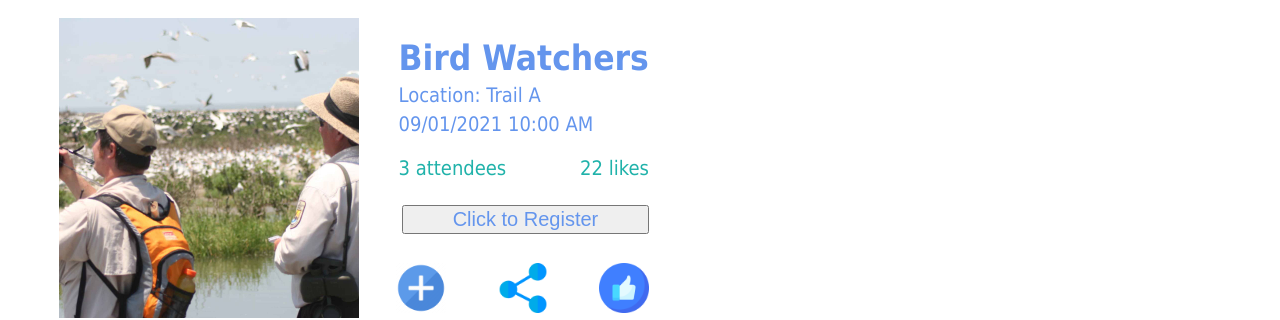
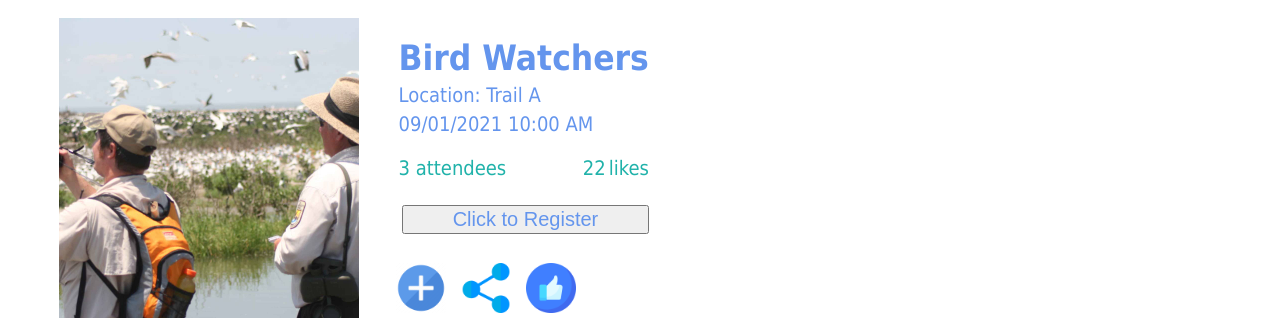
Before and after one commit to i-am-xu-wang/great-falls-networking, a plain HTML site: page home_with_login.html in a window 1280 px wide. Shown: the part 480-800 px from the top of the page. Drawn offline with Linux system fonts and the light colour scheme.

Commit message:
implement like button in js

```diff
--- a/css/app.css
+++ b/css/app.css
@@ -42,3 +42,13 @@
     font-size: 20px;
     color: cornflowerblue;
 }
+.likeLine{
+    display: flex;
+    flex-direction: row;
+    justify-content: flex-start;
+    margin-left: 13%;
+    color: lightseagreen;
+}
+.likeNumber{
+    margin-right: 3px;
+}
--- a/css/home_with_login.css
+++ b/css/home_with_login.css
@@ -65,7 +65,7 @@ h1 {
     margin-left: 13%;
 }
 
-.eventButton a img {
+.eventButton img {
     width: 50px;
     height: 50px;
 }
@@ -124,11 +124,6 @@ h4 {
 }
 
 @media all and (min-width: 768px) {
-    section {
-        display: flex;
-        flex-direction: column;
-    }
-
     h1 {
         margin-left: 5%;
         font-size: 40px;
@@ -140,7 +135,6 @@ h4 {
         margin-left: 3%;
         flex-direction: column;
         justify-content: flex-start;
-        width: 90%;
     }
 
     #eventImage a img {
@@ -150,17 +144,10 @@ h4 {
 
     #selectedEventForUsers {
         display: flex;
-        width: 85%;
         flex-direction: row;
         border-bottom-style: groove;
         border-color: whitesmoke;
         border-width: 2px;
-    }
-
-    #eventInfoAndButton {
-        display: flex;
-        flex-direction: column;
-        margin-bottom: 1%;
     }
 
     .eventInfo li {
@@ -185,13 +172,14 @@ h4 {
     .eventButton {
         display: flex;
         margin-top: 10%;
-        justify-content: space-between;
+        justify-content: flex-start;
         margin-left: 13%;
     }
 
-    .eventButton a img {
+    .eventButton img {
         width: 50px;
         height: 50px;
+        margin-right: 15px;
     }
 
     h3 {
--- a/home_with_login.html
+++ b/home_with_login.html
@@ -29,7 +29,7 @@
             <a href="home_with_login.html">
                 GreatFalls Networking
             </a>
-            <form action="search_result.html" method = "get" class="searchForm">
+            <form action="search_result.html" method="get" class="searchForm">
                 <input id="searchBar" name="search-topics" placeholder=" Any topic interested?"
                        type="text">
 
@@ -83,23 +83,20 @@
                         <li class="eventLocation">Location: Trail A</li>
                         <li class="eventTime">09/01/2021 10:00 AM</li>
                         <li class="attendees">3 attendees
-                            <div>22 likes</div>
+                            <div class="likeLine">
+                                <div class="likeNumber">22</div>
+                                likes
+                            </div>
                         <li>
                     </ul>
                     <button>Click to Register</button>
                     <div class="eventButton">
-                        <a href="#">
-                            <img alt="add icon"
-                                 src="img/events/add-event-button.png">
-                        </a>
-                        <a href="#">
-                            <img alt="share-icon"
-                                 src="img/site/share-icon.png">
-                        </a>
-                        <a class="likeButton" href="#">
-                            <img alt="like-icon"
-                                 src="img/site/like-icon.png">
-                        </a>
+                        <img alt="add icon"
+                             src="img/events/add-event-button.png">
+                        <img alt="share-icon"
+                             src="img/site/share-icon.png">
+                        <img class="likeButton" alt="like-icon"
+                             src="img/site/like-icon.png">
                     </div>
                 </div>
             </div>
--- a/js/script.js
+++ b/js/script.js
@@ -1,7 +1,7 @@
 $(document).ready(function () {
     //event handle for like button
-    $('div.eventButton a.likeButton img').click(function () {
-        var likeDiv = $(this).siblings('div.likeNumber');
+    $('div.eventButton img.likeButton').click(function () {
+        var likeDiv = $(this).parent().siblings('ul.eventInfo').children('li.attendees').children('div.likeLine').children('div.likeNumber');
         var likeNumber = parseInt($(likeDiv).text());
         likeNumber++;
         console.log(likeNumber);
```
Also changed, not shown: home_without_login.html (+1 -1 lines).
